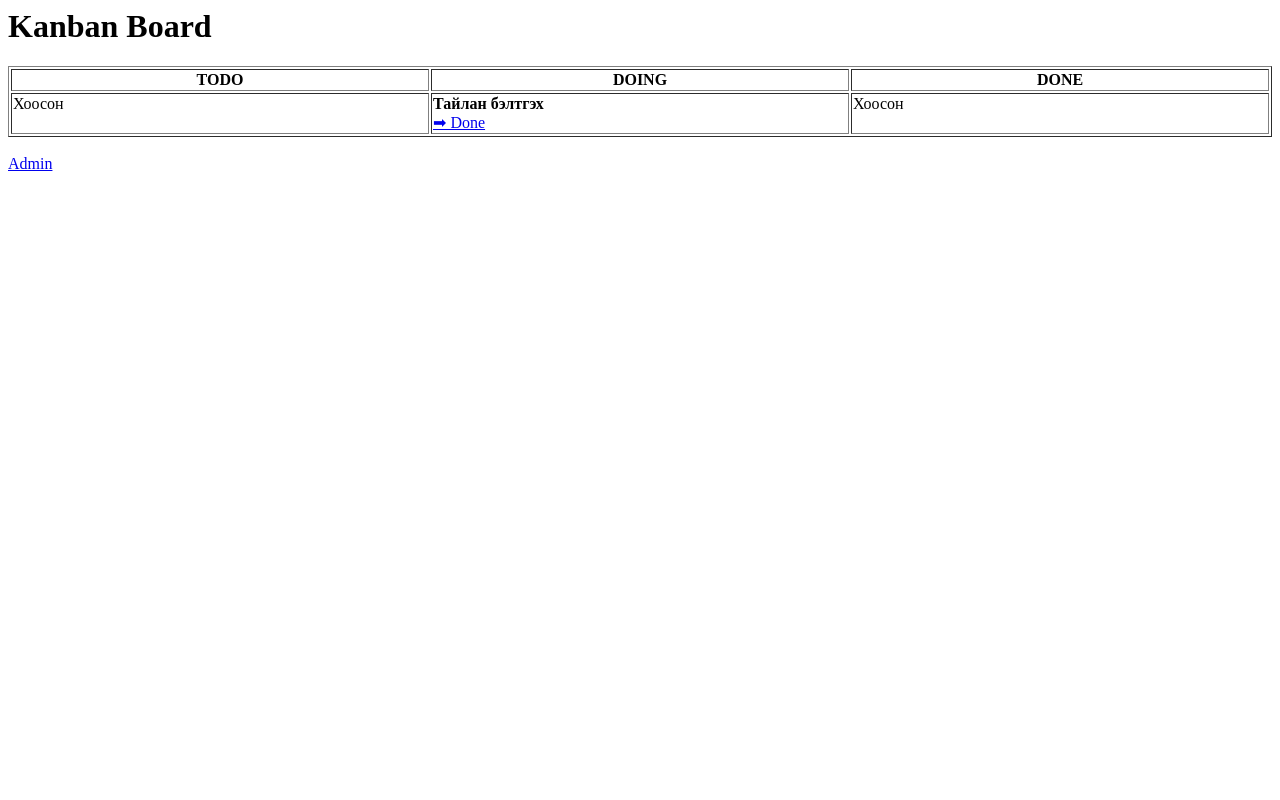
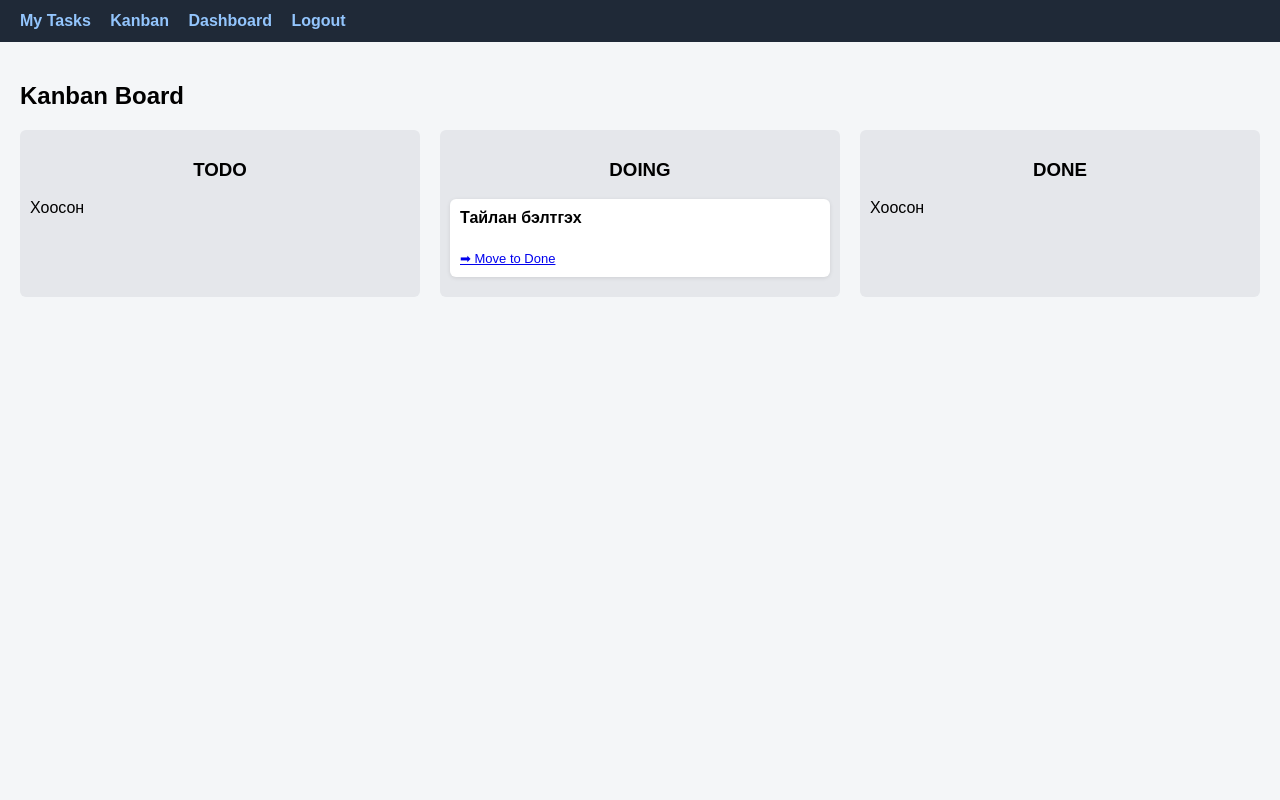
Before and after one commit to Zanda11/Workflow-Dashboard, a Django app: page /kanban/ in a window 1280 px wide. Run offline with Django 5.2, Linux system fonts and the light colour scheme; a user stored in the database is signed in; data comes from the database, SQL or seed files in the repository.

Commit message:
Add kanban template and base layout

```diff
--- /dev/null
+++ b/tasks/templates/tasks/base.html
@@ -0,0 +1,67 @@
+<!DOCTYPE html>
+<html lang="en">
+<head>
+    <meta charset="UTF-8">
+    <title>Workflow Dashboard</title>
+    <style>
+        body {
+            font-family: Arial, sans-serif;
+            margin: 0;
+            background: #f4f6f8;
+        }
+        header {
+            background: #1f2937;
+            color: white;
+            padding: 12px 20px;
+        }
+        header a {
+            color: #93c5fd;
+            margin-right: 15px;
+            text-decoration: none;
+            font-weight: bold;
+        }
+        .container {
+            padding: 20px;
+        }
+        .kanban {
+            display: flex;
+            gap: 20px;
+        }
+        .column {
+            background: #e5e7eb;
+            padding: 10px;
+            width: 33%;
+            border-radius: 6px;
+        }
+        .column h3 {
+            text-align: center;
+        }
+        .card {
+            background: white;
+            padding: 10px;
+            margin-bottom: 10px;
+            border-radius: 6px;
+            box-shadow: 0 1px 4px rgba(0,0,0,0.1);
+        }
+        .card a {
+            display: inline-block;
+            margin-top: 6px;
+            font-size: 13px;
+        }
+    </style>
+</head>
+<body>
+
+<header>
+    <a href="/my-tasks/">My Tasks</a>
+    <a href="/kanban/">Kanban</a>
+    <a href="/dashboard/">Dashboard</a>
+    <a href="/admin/logout/">Logout</a>
+</header>
+
+<div class="container">
+    {% block content %}{% endblock %}
+</div>
+
+</body>
+</html>
--- a/tasks/templates/tasks/kanban.html
+++ b/tasks/templates/tasks/kanban.html
@@ -1,47 +1,47 @@
-<h1>Kanban Board</h1>
+{% extends "tasks/base.html" %}
 
-<table border="1" width="100%">
-<tr>
-  <th>TODO</th>
-  <th>DOING</th>
-  <th>DONE</th>
-</tr>
+{% block content %}
+<h2>Kanban Board</h2>
 
-<tr valign="top">
-<td width="33%">
+<div class="kanban">
+
+    <div class="column">
+        <h3>TODO</h3>
         {% for task in tasks_todo %}
-    <p>
-      <b>{{ task.title }}</b><br>
-      <a href="{% url 'move_task' task.id 'DOING' %}">➡ Doing</a>
-    </p>
+            <div class="card">
+                <strong>{{ task.title }}</strong><br>
+                {{ task.description|default:"" }}<br>
+                <a href="{% url 'move_task' task.id 'DOING' %}">➡ Move to Doing</a>
+            </div>
         {% empty %}
             <p>Хоосон</p>
         {% endfor %}
-</td>
+    </div>
 
-<td width="33%">
+    <div class="column">
+        <h3>DOING</h3>
         {% for task in tasks_doing %}
-    <p>
-      <b>{{ task.title }}</b><br>
-      <a href="{% url 'move_task' task.id 'DONE' %}">➡ Done</a>
-    </p>
+            <div class="card">
+                <strong>{{ task.title }}</strong><br>
+                {{ task.description|default:"" }}<br>
+                <a href="{% url 'move_task' task.id 'DONE' %}">➡ Move to Done</a>
+            </div>
         {% empty %}
             <p>Хоосон</p>
         {% endfor %}
-</td>
+    </div>
 
-<td width="33%">
+    <div class="column">
+        <h3>DONE</h3>
         {% for task in tasks_done %}
-    <p>
-      <b>{{ task.title }}</b><br>
+            <div class="card">
+                <strong>{{ task.title }}</strong><br>
                 ✔ Дууссан
-    </p>
+            </div>
         {% empty %}
             <p>Хоосон</p>
         {% endfor %}
-</td>
-</tr>
-</table>
+    </div>
 
-<br>
-<a href="/admin/">Admin</a>
+</div>
+{% endblock %}
```
Lines whose indentation alone changed are shown as unchanged.
